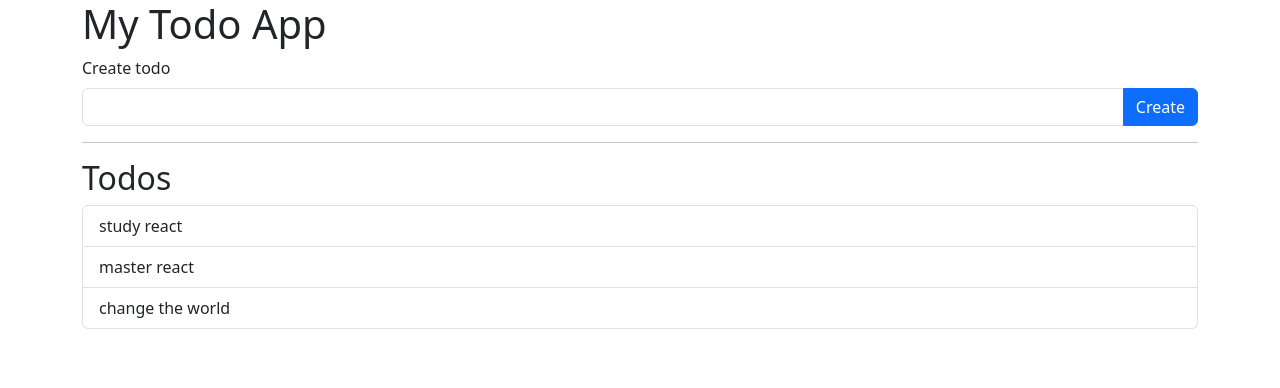
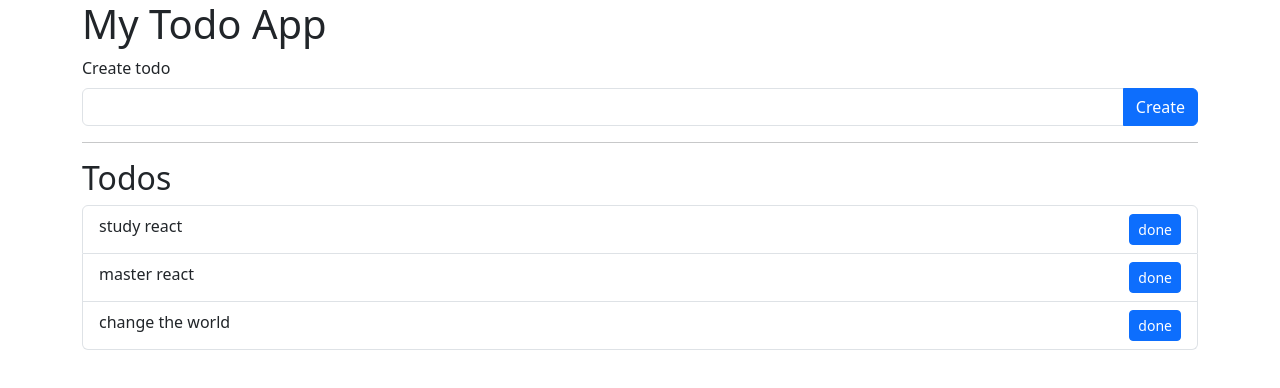
Before and after one commit to jaredjj3/code-next-react-todos, a React (Create React App) app: page / in a window 1280 px wide. Shown: the top 388 px of the page. Built offline with nearby package versions, Linux system fonts and the light colour scheme.

Commit message:
2 files modified

```diff
--- a/src/TodoList.js
+++ b/src/TodoList.js
@@ -9,7 +9,10 @@ export const TodoList = (props) => {
       <h2>Todos</h2>
 
       <ul class="list-group" style={{ cursor: 'pointer' }}>
-        {todos.map((todo) => <TodoListItem key={todo.id} todo={todo} />)}
+        {todos.map((todo) => (
+          <li class="list-group-item">
+            <TodoListItem key={todo.id} todo={todo} />
+          </li>))}
       </ul>
     </div>
   );
--- a/src/TodoListItem.js
+++ b/src/TodoListItem.js
@@ -6,12 +6,14 @@ export const TodoListItem = (props) => {
 
   const textDecoration = done ? 'line-through' : undefined;
 
+  // There might be a bug in this template...
   return (
-    <li
-      class="list-group-item list-group-item-action"
+    <div
+      class="d-flex justify-content-between"
       style={{ textDecoration }}
     >
       {todo.text}
-    </li>
+      <button class="btn btn-primary btn-sm">done</button>
+    </div>
   );
 };
```
